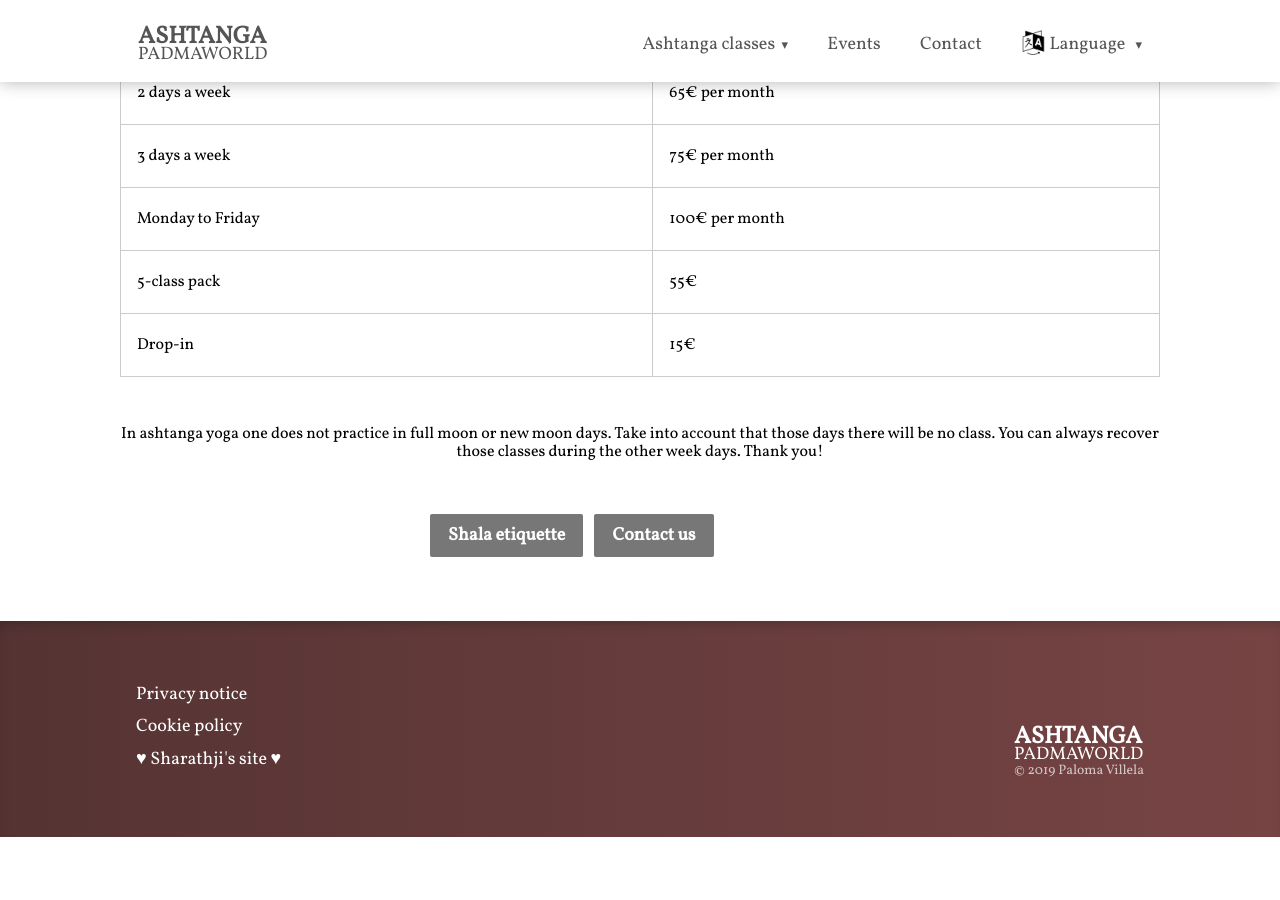
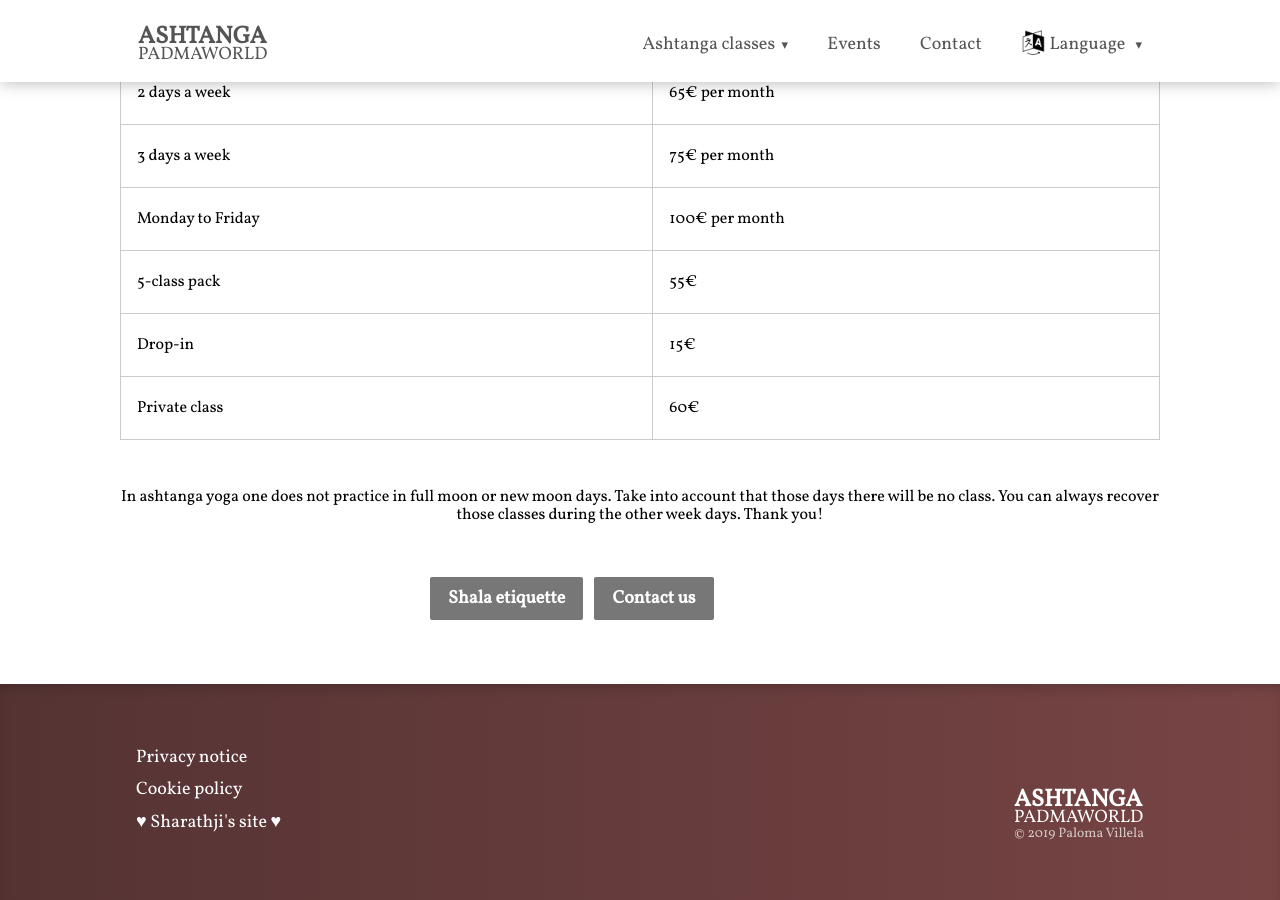
Before and after one commit to palomavillela/palomavillela.github.io, a Jekyll site: the page built from en/ashtanga/prices.html, in a window 1280 px wide and 900 px high, scrolled down 686 px. Built offline with Jekyll 4.4.1, drawn with Linux system fonts in a browser that asks for light colours; nearby versions of some CDN libraries; before the commit the page ends 1523 px from its top, so only the background shows below that.

Commit message:
add private class

```diff
--- a/_includes/ashtanga/prices.html
+++ b/_includes/ashtanga/prices.html
@@ -22,6 +22,7 @@
                     <tr><td>{{ include.text_modality_3 }}</td><td>{{ include.text_price_3 }}</td></tr>
                     <tr><td>{{ include.text_modality_4 }}</td><td>{{ include.text_price_4 }}</td></tr>
                     <tr><td>{{ include.text_modality_5 }}</td><td>{{ include.text_price_5 }}</td></tr>
+                    <tr><td>{{ include.text_modality_6 }}</td><td>{{ include.text_price_6 }}</td></tr>
                 </tbody>
             </table>
         </div>
--- a/en/ashtanga/prices.html
+++ b/en/ashtanga/prices.html
@@ -24,6 +24,8 @@ this_page: ashtanga/prices
     text_price_4 = "55€"
     text_modality_5 = "Drop-in"
     text_price_5 = "15€"
+    text_modality_6 = "Private class"
+    text_price_6 = "60€"
     text_etiquette = "Shala etiquette"
     text_contact = "Contact us"
 %}
--- a/es/ashtanga/prices.html
+++ b/es/ashtanga/prices.html
@@ -24,6 +24,8 @@ this_page: ashtanga/prices
     text_price_4 = "55€"
     text_modality_5 = "Clase suelta"
     text_price_5 = "15€"
+    text_modality_6 = "Clase privada"
+    text_price_6 = "60€"
     text_etiquette = "Etiqueta de la sala"
     text_contact = "Entra en contacto"
 %}
```
